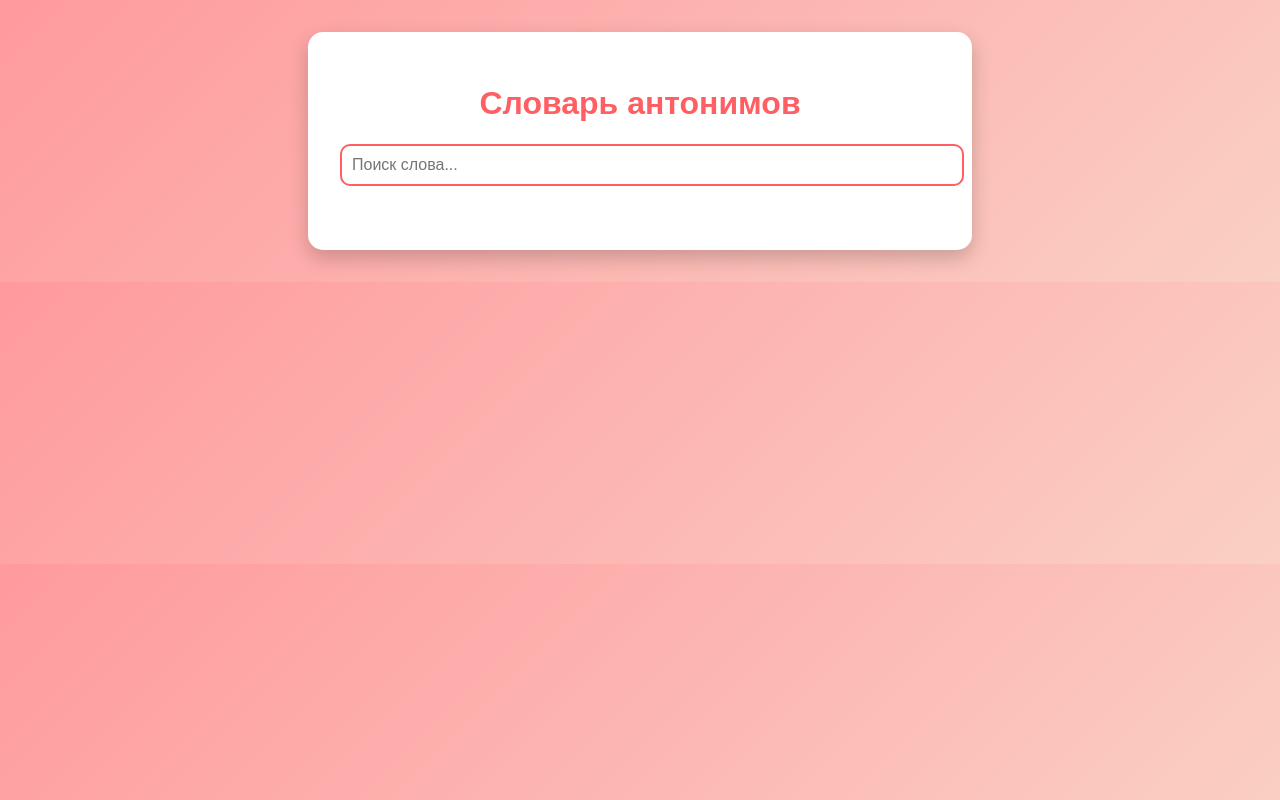
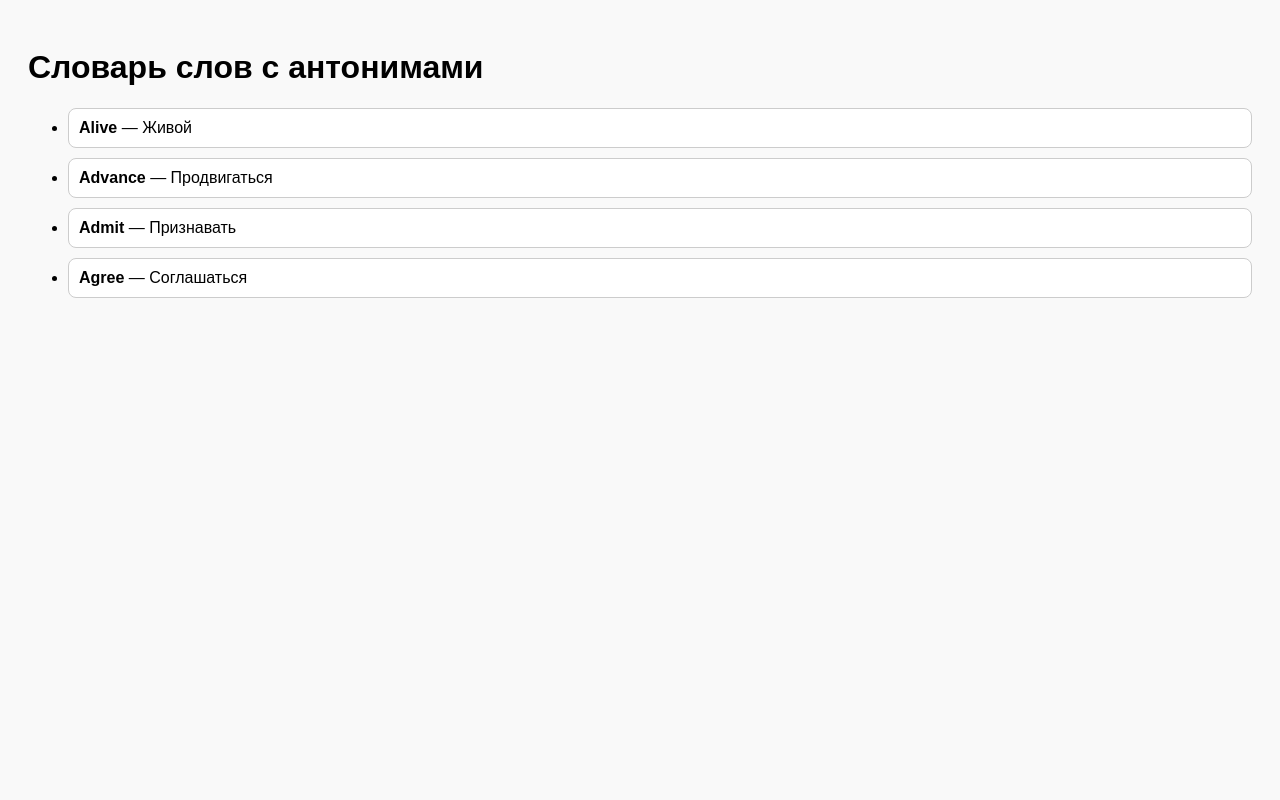
Before and after one commit to RomanShulzhenko/150-English-Words-And-Antonyms, a plain HTML site: page index.html in a window 1280 px wide. Drawn offline with Linux system fonts and the light colour scheme.

Commit message:
Update index.html

```diff
--- a/index.html
+++ b/index.html
@@ -2,17 +2,57 @@
 <html lang="ru">
 <head>
 <meta charset="UTF-8">
-<meta name="viewport" content="width=device-width, initial-scale=1.0">
-<title>Словарь антонимов</title>
-<link rel="stylesheet" href="style.css">
-<link rel="manifest" href="manifest.json">
+<title>Словарь слов</title>
+<style>
+  body {
+    font-family: Arial, sans-serif;
+    padding: 20px;
+    background: #f9f9f9;
+  }
+  .word-item {
+    margin-bottom: 10px;
+    padding: 10px;
+    border: 1px solid #ccc;
+    border-radius: 8px;
+    cursor: pointer;
+    background: #fff;
+  }
+  .antonyms {
+    margin-top: 5px;
+    color: #d00;
+    display: none;
+  }
+</style>
 </head>
 <body>
-  <div class="container">
-    <h1>Словарь антонимов</h1>
-    <input type="text" id="search" placeholder="Поиск слова...">
-    <ul id="word-list"></ul>
-  </div>
-  <script src="app.js"></script>
+
+<h1>Словарь слов с антонимами</h1>
+<ul id="word-list"></ul>
+
+<script>
+const words = [
+  { word: "Alive", meaning: "Живой", antonyms: ["Dead", "Unconscious"] },
+  { word: "Advance", meaning: "Продвигаться", antonyms: ["Retreat", "Behind"] },
+  { word: "Admit", meaning: "Признавать", antonyms: ["Deny", "Expel"] },
+  { word: "Agree", meaning: "Соглашаться", antonyms: ["Disagree", "Reject"] }
+];
+
+const wordList = document.getElementById('word-list');
+
+words.forEach(w => {
+  const li = document.createElement('li');
+  li.className = 'word-item';
+  li.innerHTML = `<strong>${w.word}</strong> — ${w.meaning}
+                  <div class="antonyms">Антонимы: ${w.antonyms.join(', ')}</div>`;
+
+  const antonymsDiv = li.querySelector('.antonyms');
+  li.addEventListener('click', () => {
+    antonymsDiv.style.display = antonymsDiv.style.display === 'block' ? 'none' : 'block';
+  });
+
+  wordList.appendChild(li);
+});
+</script>
+
 </body>
 </html>
```
